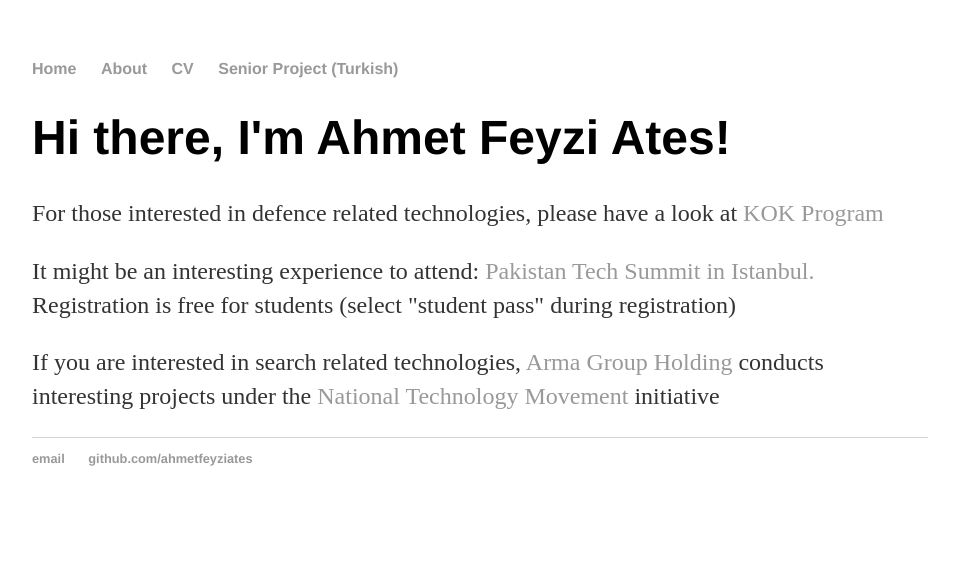
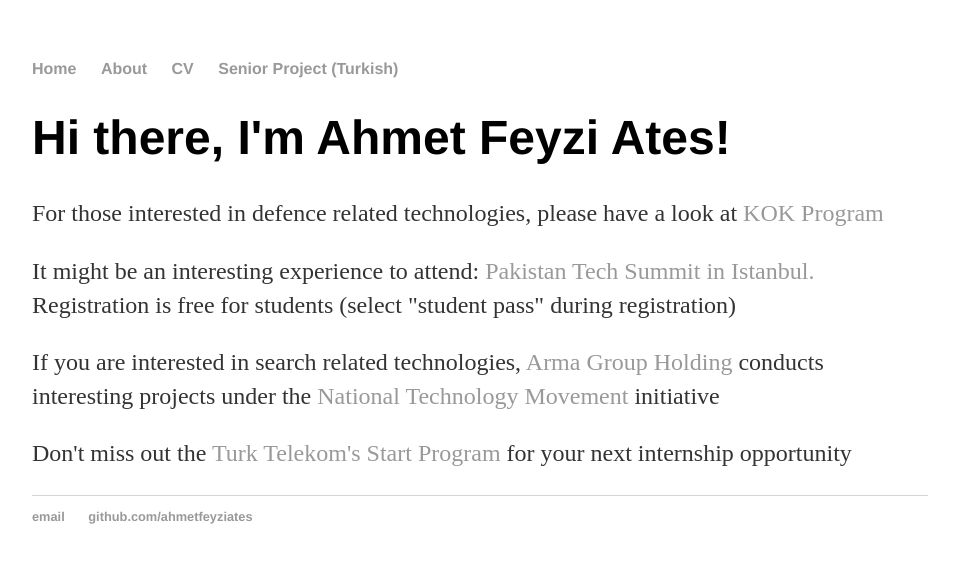
Before and after one commit to ahmetfeyziates/ahmetfeyziates.github.io, a Jekyll site: the page built from index.html, in a window 1280 px wide. Shown: the top 563 px of the page, without its empty margins (160-1119 px from the left). Built offline with Jekyll 4.4.1, drawn with Linux system fonts in a browser that asks for light colours.

Commit message:
Update index.html

```diff
--- a/index.html
+++ b/index.html
@@ -7,4 +7,5 @@
 	<p>For those interested in defence related technologies, please have a look at </em><a href="https://vizyonergenc.com/ilan/vizyoner-genc/1320-kok-programi">KOK Program</a></p>
 	<p>It might be an interesting experience to attend:  </em><a href="https://istanbul.paktechsummit.com/en">Pakistan Tech Summit in Istanbul.</a> Registration is free for students (select "student pass" during registration) </p>
 	<p>If you are interested in search related technologies, </em><a href="https://armagroupholding.com/">Arma Group Holding</a> conducts interesting projects under the </em><a href="https://erenbilal.medium.com/milli-teknoloji-hamlesi-ve-i%CC%87nsan-a5414dd522d2">National Technology Movement</a> initiative</p>
+	<p>Don't miss out the </em><a href="https://turktelekomkariyer.com.tr/start"> Turk Telekom's Start Program</a> for your next internship opportunity</p>
 </div><!-- /.blurb -->
```
